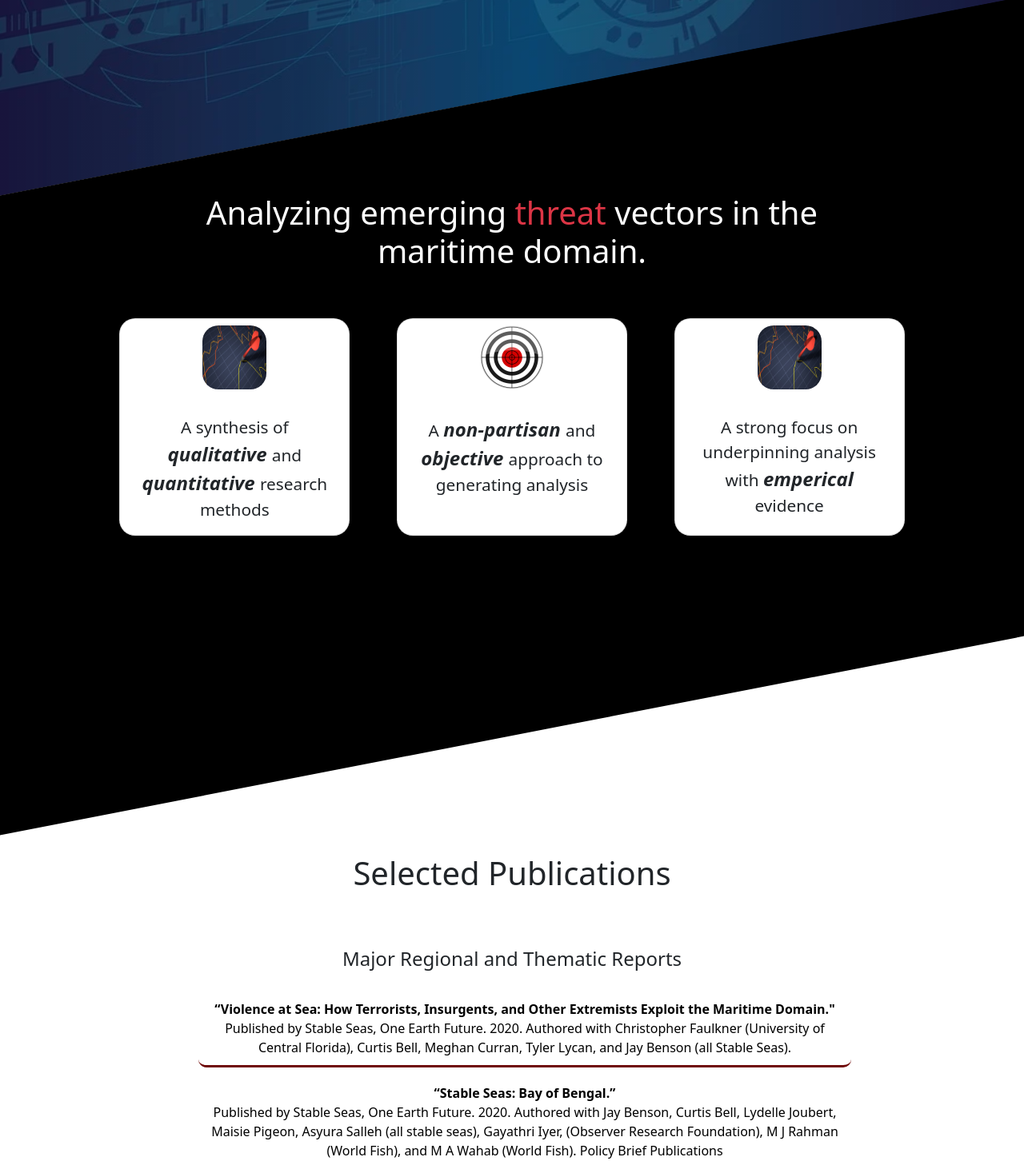
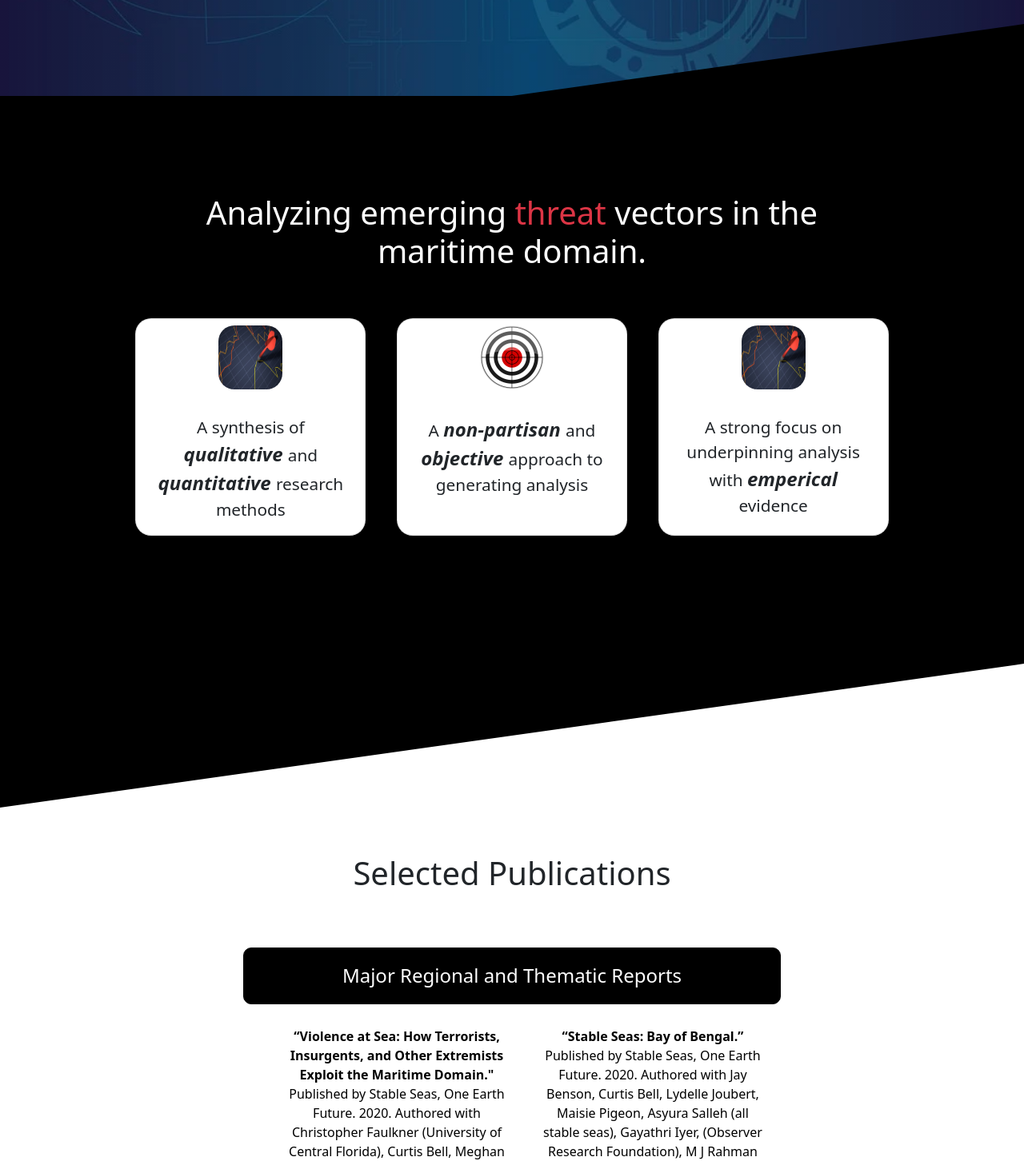
Before and after one commit to mvangin/blackseas, a React (Create React App) app in the folder client/: page / in a window 1280 px wide. Shown: the part 620-2072 px from the top of the page at 80% size. Built offline with nearby package versions, Linux system fonts and the light colour scheme.

Commit message:
update styling

```diff
--- a/client/src/components/AboutUs/aboutUs.module.css
+++ b/client/src/components/AboutUs/aboutUs.module.css
@@ -42,19 +42,31 @@
 
 .diagonal {
     background-color: black;
-	transform: skewY(-11deg);
+	transform: skewY(-8deg);
     height: 100vh;
+}
+
+.diagonal::before{
+    background:black;
+    width:300px;
+    height:300px;
 }
 
 
 .content {
-	max-width: 65em;
+    background:black;
+	padding-left: 150px;
+    padding-right: 150px;
     margin: 0 auto;
-    transform: skewY(11deg);
+    transform: skewY(8deg);
 }
 
 @media (max-width: 705px) {
     .diagonal {
         height: 100%;
     }
+    .content {
+        padding-left: 0px;
+        padding-right: 0px;
+    }
 }
--- a/client/src/components/ContactUs/ContactUs.module.css
+++ b/client/src/components/ContactUs/ContactUs.module.css
@@ -9,7 +9,7 @@
 .diagonal {
     background-color: black;
     height: 100vh;
-	transform: skewY(-11deg);
+	transform: skewY(-8deg);
     margin-top: 150px;
 }
 
@@ -17,7 +17,8 @@
 .content {
 	max-width: 65em;
     margin: 0 auto;
-    transform: skewY(11deg);
+    transform: skewY(8deg);
+    padding: 20px;
 }
 
 .contactHeader {
--- a/client/src/components/HomePage/homePage.module.css
+++ b/client/src/components/HomePage/homePage.module.css
@@ -8,7 +8,6 @@
     background-repeat: no-repeat;
     background-size: cover;
     background-color: black;
-	transform: skewY(-11deg);
 }
 
 .homepageContainer{
@@ -27,7 +26,6 @@
 .content {
 	max-width: 65em;
     margin: 0 auto;
-    transform: skewY(11deg);
 }
 
 
--- a/client/src/components/Press/press.module.css
+++ b/client/src/components/Press/press.module.css
@@ -3,11 +3,11 @@
     display: flex;
     flex-wrap: wrap;
     align-items: flex-start;
-    justify-content:center;
+    justify-content:space-around
 }
 
 .pressSection {
-    max-width:900px;
+    max-width:1100px;
     margin: .2rem;
     padding:1rem;
     text-align: center;
@@ -24,11 +24,20 @@
     font-size: 1.5rem;
     text-align: center;
     padding-bottom: 1rem;
+    background:black;
+    color:white;
+    padding:20px;
+    border: 1px solid black;
+    border-radius:10px;
 
 }
 
 .pressSection ul {
     list-style-type: none;
+    display:flex;
+    flex-wrap:wrap;
+    justify-content: center;
+
 }
 
 .pressSection ul li {
@@ -37,7 +46,10 @@
     margin: 10px;
     border-radius: 10px;
     color:black;
+    width: 300px;
+    flex-wrap:wrap;
 }
+
 
 .pressSection ul li span{
     font-weight: bolder;
```
